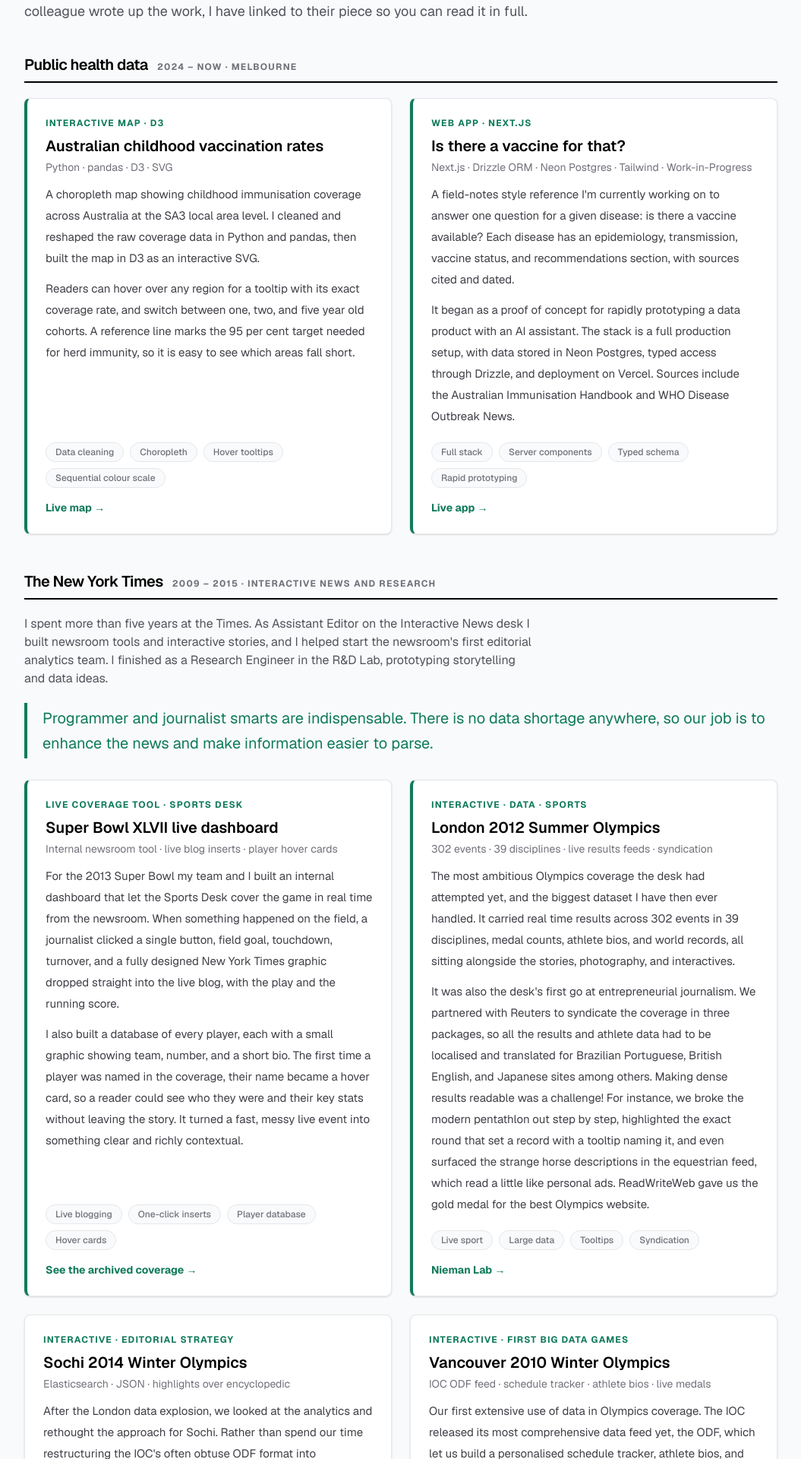
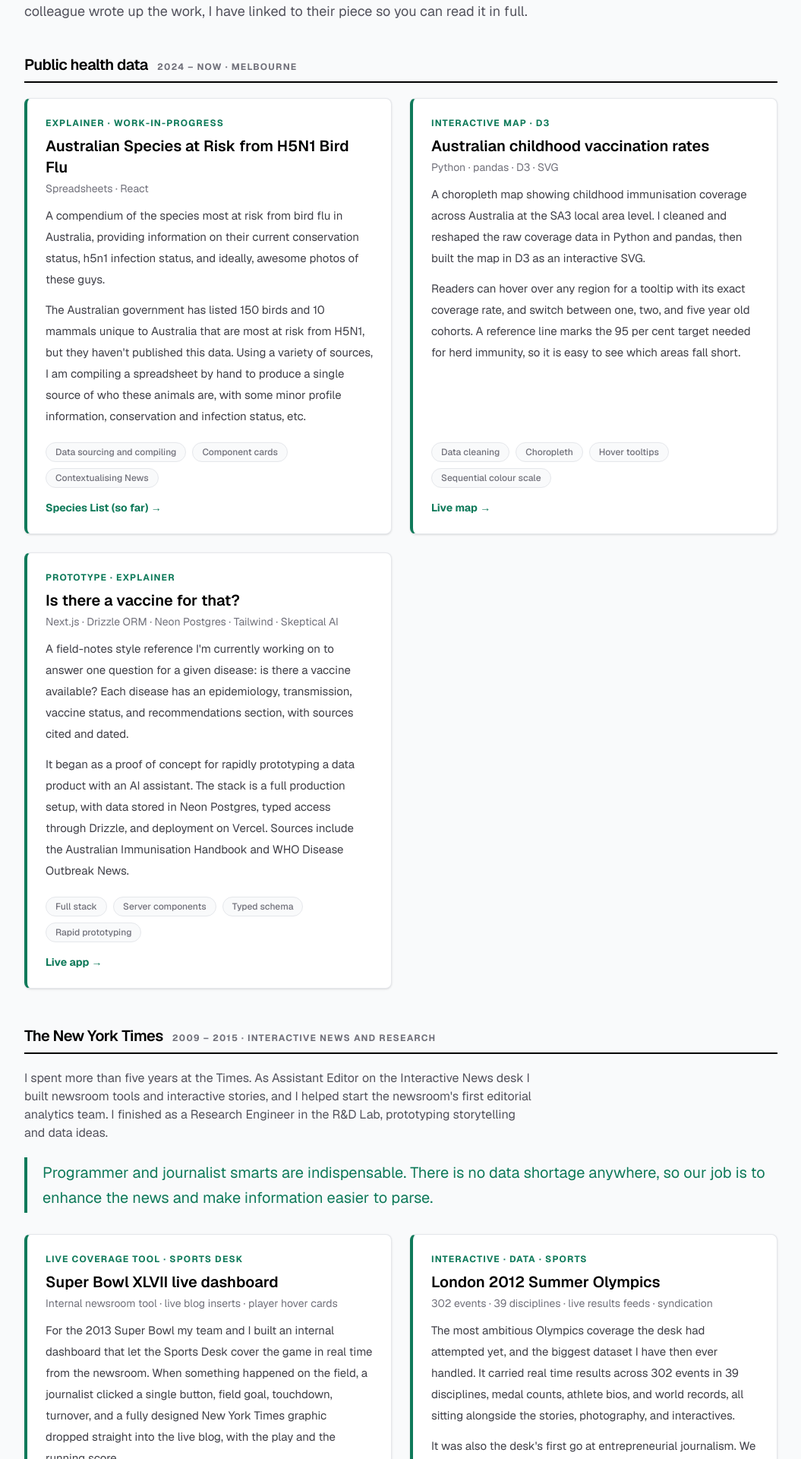
Before and after one commit to jacqui/portfolio, a Next.js app: page /projects in a window 1280 px wide. Shown: the part 300-2220 px from the top of the page at 76% size, without its empty margins (112-1167 px from the left). Built offline with nearby package versions, Linux system fonts and the light colour scheme.

Commit message:
added the birds to the projects

```diff
--- a/src/app/projects/page.tsx
+++ b/src/app/projects/page.tsx
@@ -24,6 +24,28 @@
     when: "2024 – now · Melbourne",
     projects: [
       {
+        title: "Australian Species at Risk from H5N1 Bird Flu",
+        kicker: "Explainer · Work-in-Progress",
+        meta: "Spreadsheets · React",
+        feature: true,
+        id: "aussie-h5n1",
+        description: [
+          "A compendium of the species most at risk from bird flu in Australia, providing information on their current conservation status, h5n1 infection status, and ideally, awesome photos of these guys.",
+          "The Australian government has listed 150 birds and 10 mammals unique to Australia that are most at risk from H5N1, but they haven't published this data. Using a variety of sources, I am compiling a spreadsheet by hand to produce a single source of who these animals are, with some minor profile information, conservation and infection status, etc.",
+        ],
+        tags: [
+          "Data sourcing and compiling",
+          "Component cards",
+          "Contextualising News",
+        ],
+        links: [
+          {
+            label: "Species List (so far)",
+            url: "https://aussie-wildlife-risk-h5n1.vercel.app/species",
+          },
+        ],
+      },
+      {
         title: "Australian childhood vaccination rates",
         kicker: "Interactive map · D3",
         meta: "Python · pandas · D3 · SVG",
@@ -45,8 +67,8 @@
       },
       {
         title: "Is there a vaccine for that?",
-        kicker: "Web app · Next.js",
-        meta: "Next.js · Drizzle ORM · Neon Postgres · Tailwind · Work-in-Progress",
+        kicker: "Prototype · Explainer",
+        meta: "Next.js · Drizzle ORM · Neon Postgres · Tailwind · Skeptical AI",
         feature: true,
         id: "vaccine-tracker",
         description: [
@@ -106,8 +128,8 @@
         tags: ["Live sport", "Large data", "Tooltips", "Syndication"],
         links: [
           {
-            label: "Nieman Lab",
-            url: "https://www.niemanlab.org/2013/04/the-new-york-times-tackles-the-olympics/",
+            label: "My full write-up on Source",
+            url: "https://source.opennews.org/articles/london-calling-winning-data-olympics/",
           },
         ],
       },
@@ -250,7 +272,7 @@
         tags: ["Twitter bot", "Search API", "Experiment"],
         links: [
           {
-            label: "Write-up on Source",
+            label: "My write-up on Source",
             url: "https://source.opennews.org/articles/bot-find-source-serendipity/",
           },
         ],
@@ -264,7 +286,12 @@
           "Madison runs on Hive, an open source platform I created for building crowdsourcing apps in many contexts. Informed by our Streamtools work, Hive uses Go for fast JSON parsing and a clean interface to Elasticsearch. Pairing a compiled language with a search engine let it handle a wide variety of reader contributions across very different tasks.",
         ],
         tags: ["Crowdsourcing", "Go", "Elasticsearch", "Open source"],
-        links: [{ label: "Madison", url: "https://madison.nytimes.com/" }],
+        links: [
+          {
+            label: "NiemanLab",
+            url: "https://www.niemanlab.org/2014/12/the-new-york-times-rd-lab-releases-hive-an-open-source-crowdsourcing-tool/",
+          },
+        ],
       },
     ],
   },
@@ -333,6 +360,12 @@
           "Part of the wider News Labs push to treat the facts inside a story as structured, reusable data rather than plain text. The idea is that once a fact is captured properly it can power many stories, formats, and tools, from graphics to bots.",
         ],
         tags: ["Data modelling", "Research", "Reusable content"],
+        links: [
+          {
+            label: "A Manifesto for Structured Journalism (archive)",
+            url: "https://web.archive.org/web/20150928230448/https://bbcnewslabs.co.uk/2015/07/07/a-manifesto-for-structured-journalism/",
+          },
+        ],
       },
     ],
   },
```
